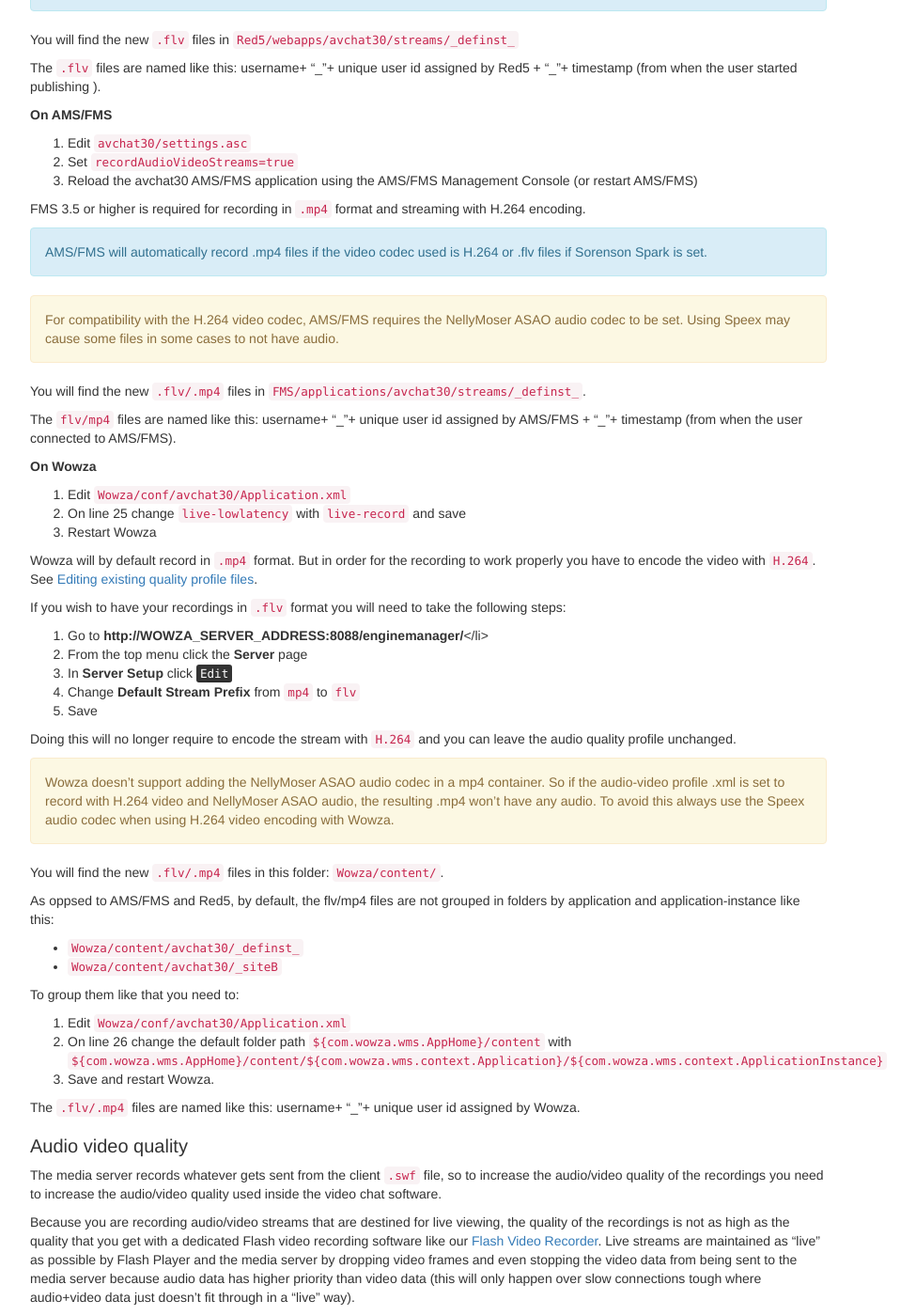
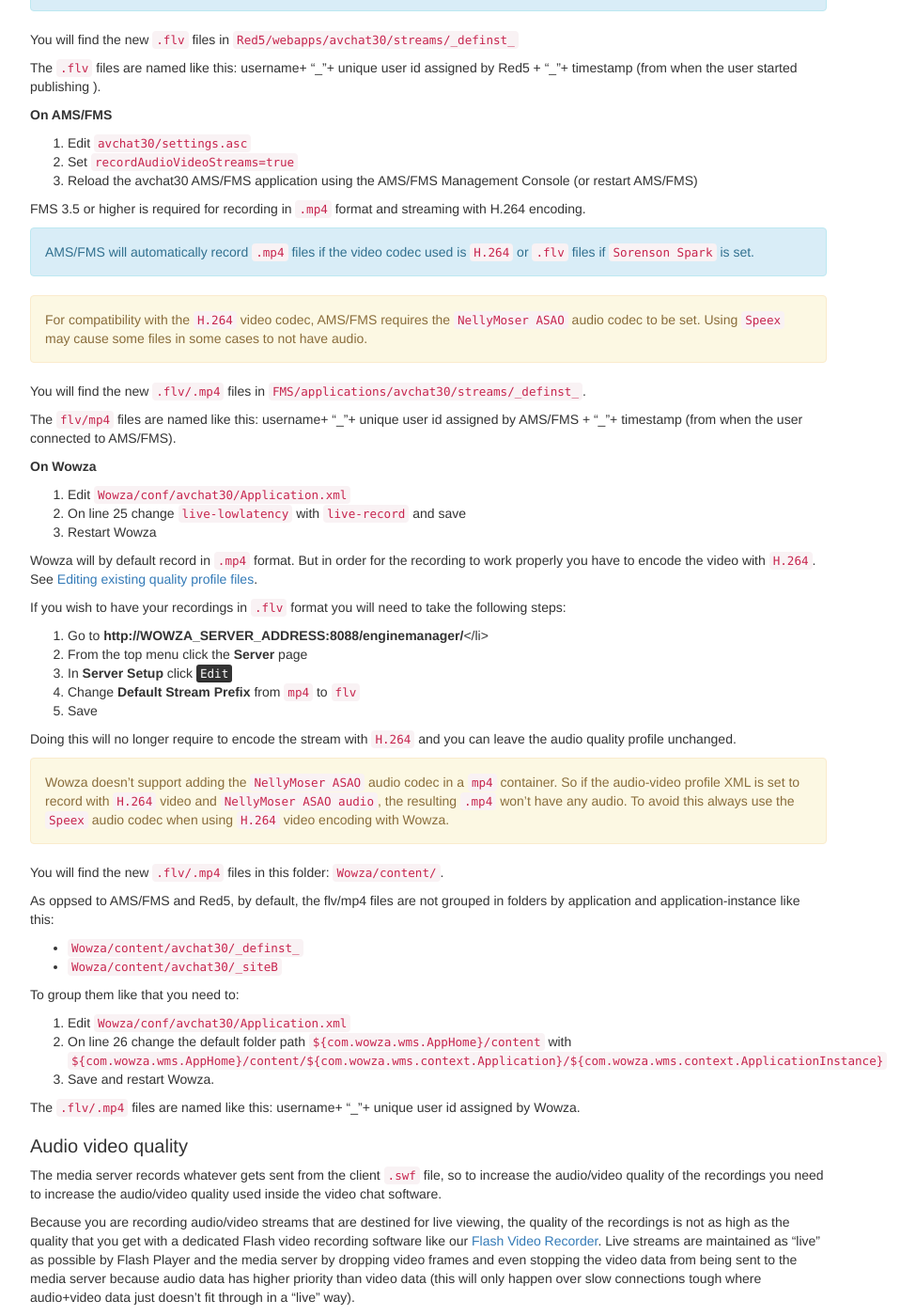
Before and after one commit to nusofthq/avchat-documentation, a Jekyll site: the page built from standalone.md, in a window 1280 px wide and 1400 px high, scrolled down 22551 px. Shown: the whole window at 94% size, without its empty margins (38-1013 px from the left). Built offline with Jekyll 4.4.1, drawn with Linux system fonts in a browser that asks for light colours; nearby versions of some CDN libraries; comment, search, counter and statistics services are not loaded.

Commit message:
more highlighting

```diff
--- a/_includes/features.md
+++ b/_includes/features.md
@@ -115,9 +115,9 @@
 
 FMS 3.5 or higher is required for recording in `.mp4` format and streaming with H.264 encoding.
 
-<div class="alert alert-info" role="alert">AMS/FMS will automatically record .mp4 files if the video codec used is H.264 or .flv  files if Sorenson Spark is set.</div>
+<div class="alert alert-info" role="alert"><p markdown="1">AMS/FMS will automatically record `.mp4` files if the video codec used is `H.264` or `.flv`  files if `Sorenson Spark` is set.</p></div>
 
-<div class="alert alert-warning" role="alert">For compatibility with the H.264 video codec, AMS/FMS requires the NellyMoser ASAO audio codec to be set. Using Speex may cause some files in some cases to not have audio.</div>
+<div class="alert alert-warning" role="alert"><p markdown="1">For compatibility with the `H.264` video codec, AMS/FMS requires the `NellyMoser ASAO` audio codec to be set. Using `Speex` may cause some files in some cases to not have audio.</p></div>
 
 You will find the new `.flv/.mp4`  files in `FMS/applications/avchat30/streams/_definst_`.
 
@@ -141,7 +141,7 @@
 
 Doing this will no longer require to encode the stream with `H.264` and you can leave the audio quality profile unchanged.
 
-<div class="alert alert-warning" role="alert">Wowza doesn’t support adding the NellyMoser ASAO audio codec in a mp4 container. So if the audio-video profile .xml is set to record with H.264 video and NellyMoser ASAO audio, the resulting .mp4 won’t have any audio. To avoid this always use the Speex audio codec when using H.264 video encoding with Wowza.</div>
+<div class="alert alert-warning" role="alert"><p markdown="1">Wowza doesn’t support adding the `NellyMoser ASAO` audio codec in a `mp4` container. So if the audio-video profile XML is set to record with `H.264` video and `NellyMoser ASAO audio`, the resulting `.mp4` won’t have any audio. To avoid this always use the `Speex` audio codec when using `H.264` video encoding with Wowza.</p></div>
 
 You will find the new `.flv/.mp4`  files in this folder: `Wowza/content/`.
 
```
